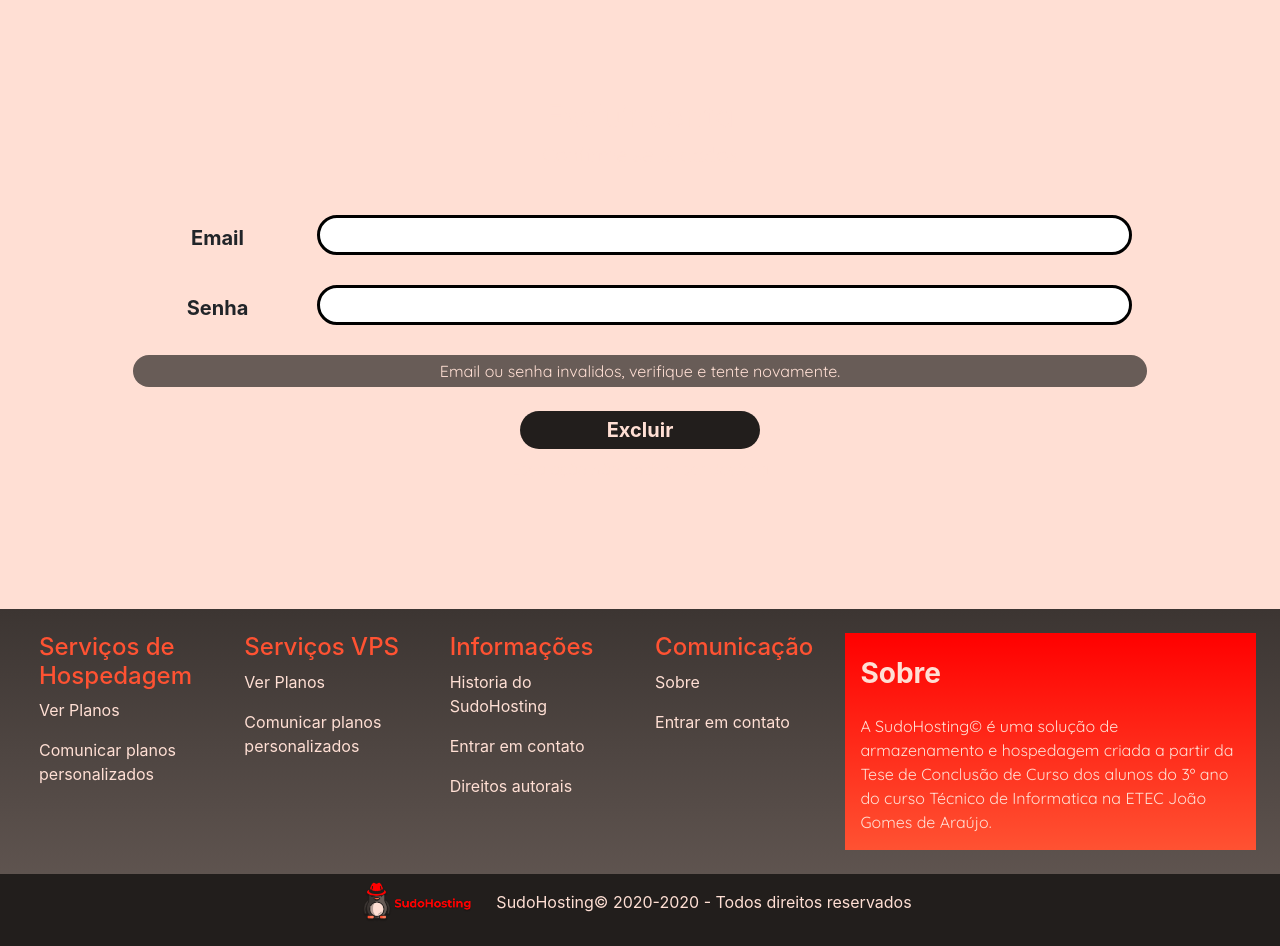
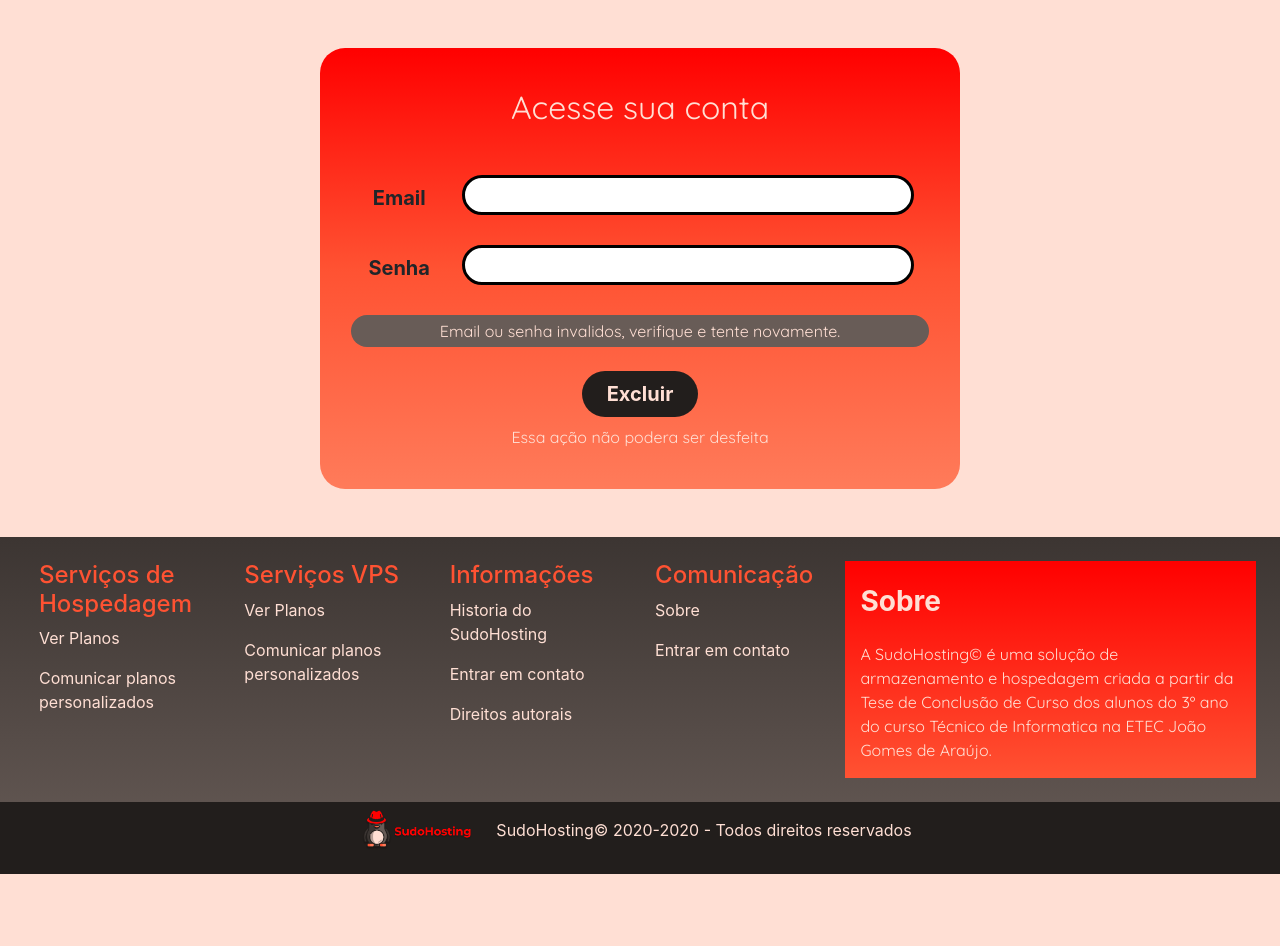
Before and after one commit to DarkSoldierBR/sudohosting, a PHP site: page /auth/user/disable_account.php in a window 1280 px wide. Shown: the part 79-1025 px from the top of the page. After the commit the page ends 953 px from the top, so only its background shows below. Run offline with PHP 8.4, Linux system fonts and the light colour scheme; the visitor is signed in with stand-in values (Sample User, id 1); some libraries are stand-ins or nearby versions.

Commit message:
resposive adm_page

```diff
--- a/auth/user/disable_account.php
+++ b/auth/user/disable_account.php
@@ -3,11 +3,13 @@
 <?php
    // A sessão precisa ser iniciada em cada página diferente
    if (!isset($_SESSION)) session_start();
+   require_once($_SERVER['DOCUMENT_ROOT'].'/controller/check/check_user.php');
+
    ?>
 <html>
    <head>
       <title>SudoHosting</title>
-      <link rel="shortut icon" href="/src/img/favicon.ico" title="GitHub">
+      <link rel="shortut icon" href="/src/img/favicon.ico" title="SudoHosting">
       <!-- Required meta tags -->
       <meta charset="utf-8">
       <meta name="viewport" content="width=device-width, initial-scale=1, shrink-to-fit=no">
@@ -15,6 +17,9 @@
       <link rel="stylesheet" href="/../css/auth.css">
       <link rel="stylesheet" href="/../node_modules/bootstrap/dist/css/bootstrap.min.css">
       <link rel="stylesheet" href="/../css/home.css">
+        <!-- Scripts -->
+        <script src="/../node_modules/jquery/dist/jquery.min.js"></script>
+      <script src="/../node_modules/bootstrap/dist/js/bootstrap.bundle.min.js"></script>
       <!-- Fonts -->
       <link href="https://fonts.googleapis.com/css2?family=Quicksand:wght@300;400&display=swap" rel="stylesheet">
    </head>
@@ -23,13 +28,12 @@
       <iframe src="/../common/header.php"
          onload="this.before((this.contentDocument.body||this.contentDocument).children[0]);this.remove()"></iframe>
       <div class="container-fluid py-5" id="background">
-         <div class="container py-5" id="login-container">
-            <h2 class="text-center text-font quicksand">Excluir conta</h2>
-            <lead>
-               <h5 class="text-center text-font quicksand">Confirme seus dados</h5>
-            </lead>
-            <div class="col px-5 text-center my-4">
-               <form action="/../controller/disable_account.php" method="post">
+      <div class="col mx-auto p-3" style="background-image: linear-gradient(#FF0000, #FF5232,#FF7B5A); border-radius:25px; max-width: 80vh">
+            <div class="row">
+               <h2 class="mx-auto text-font my-4 quicksand">Acesse sua conta</h2>
+            </div>
+            <div class="col text-center">
+               <form action="../controller/login.php" method="post">
                   <fieldset>
                      <!-- Email -->
                      <div class="form-group">
@@ -62,12 +66,11 @@
                      <?php
                         if(isset($_SESSION["invalido"]) && $_SESSION["invalido"]=='true'){
                                   $_SESSION["invalido"] = 'false';
-
                                   echo '<span><div class="container text-center text-font p-1 quicksand my-4" style="background-color: #685C57; border-radius: 25px;"><lead>Email ou senha invalidos, verifique e tente novamente.</lead></div></span></span>';
                         }
                         ?>
-                     <button type="submit" value="btn-login" class="btn button-black" style="width: 30vh;">
-                        <h5 class="text-font my-auto p"><strong>Excluir</strong></h5>
+                     <button type="submit" value="btn-login" class="btn button-black y-2 px-3">
+                     <h5 class="text-font my-auto py-1 px-2"><strong>Excluir</strong></h5>
                      </button>
                      <div class="my-2">
                         <lead>
--- a/controller/connect.php
+++ b/controller/connect.php
@@ -4,7 +4,7 @@ $username = "sudohosting";
 $password = "sudo123";
 
 // Cria um conexão
-$conn = new mysqli($servername, $username, $password,"website");
+$con = new mysqli($servername, $username, $password,"website");
 
 // Verifica a conexão
 if ($con->connect_error) {
--- a/controller/disable_account.php
+++ b/controller/disable_account.php
@@ -11,11 +11,11 @@ if (!empty($_POST) AND (empty($_POST['email']) OR empty($_POST['password']))) {
   // Conecta ao banco atraves do connect.php
 require_once($_SERVER['DOCUMENT_ROOT'].'/controller/connect.php');
 
-$usuario = $_POST['email'];
+$email = $_POST['email'];
 $password = $_POST['password'];
 
   // Validação do usuário/senha digitados
-$sql = "SELECT * FROM `tbl_usuario` WHERE (`usu_email` = '" . $usuario . "') AND (`usu_senha` = '" . sha1($password) . "')";
+$sql = "SELECT * FROM `tbl_usuario` WHERE (`usu_email` = '" . $email . "') AND (`usu_senha` = '" . sha1($password) . "')";
 $query = mysqli_query($con, $sql);
 
         // Salva os dados encontrados na variável $resultado
@@ -30,7 +30,7 @@ if (mysqli_num_rows($query) != 1) {
 	$_SESSION["invalido"] = 'true';
 	header("location: /auth/login.php");
 } else if ($ativo == 1) {
-    $sql = "UPDATE `tbl_usuario` SET `usu_ativo` = '0' WHERE (`usu_email` = '" . $usuario . "') AND (`usu_senha` = '" . sha1($password) . "')";
+    $sql = "UPDATE `tbl_usuario` SET `usu_ativo` = '0' WHERE (`usu_email` = '" . $email . "') AND (`usu_senha` = '" . sha1($password) . "')";
     $query = mysqli_query($con, $sql);
     session_destroy(); // Destrói a sessão limpando todos os valores salvos
     header("Location: /"); exit; // Redireciona o visitante
--- a/controller/register.php
+++ b/controller/register.php
@@ -31,7 +31,7 @@ require_once($_SERVER['DOCUMENT_ROOT'].'/controller/connect.php');
 } else {
 
   // Insere a query de cadastros com os dados no Mysql
-  $sql = "INSERT INTO `tbl_usuario` (`usu_id`, `usu_nome`, `usu_senha`, `usu_email`, `usu_nivel`, `usu_ativo`, `usu_cadastro`, `usu_dtnsc`, `usu_cpf`) VALUES ('  ', '".$nome."', SHA1('".$password."'), '".$email."', '1', '1', ' ', '".$data_nascimento."', '".$cpf."');";
+  $sql = "INSERT INTO `tbl_usuario` (`usu_nome`, `usu_senha`, `usu_email`, `usu_nivel`, `usu_ativo`, `usu_dtnsc`, `usu_cpf`) VALUES (".$nome."', SHA1('".$password."'), '".$email."', '1', '1', '".$data_nascimento."', '".$cpf."');";
   $query = mysqli_query($con,$sql);
 
   //   Verifica se o usuario foi inserido
```
Also changed, not shown: auth/adm/adm_page.php (+5 -11 lines).
